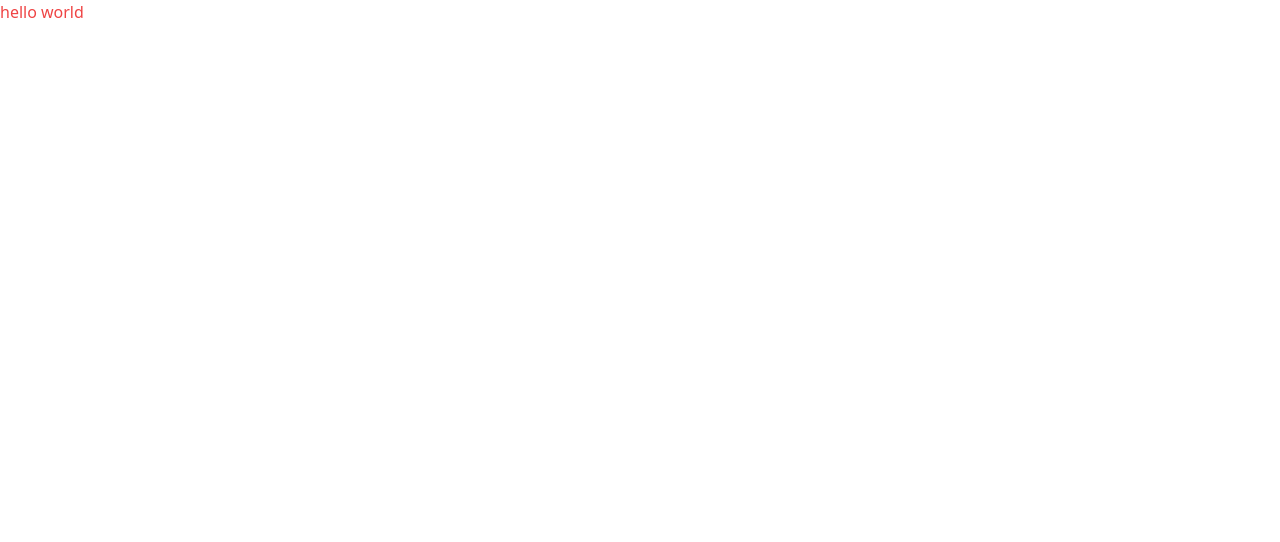
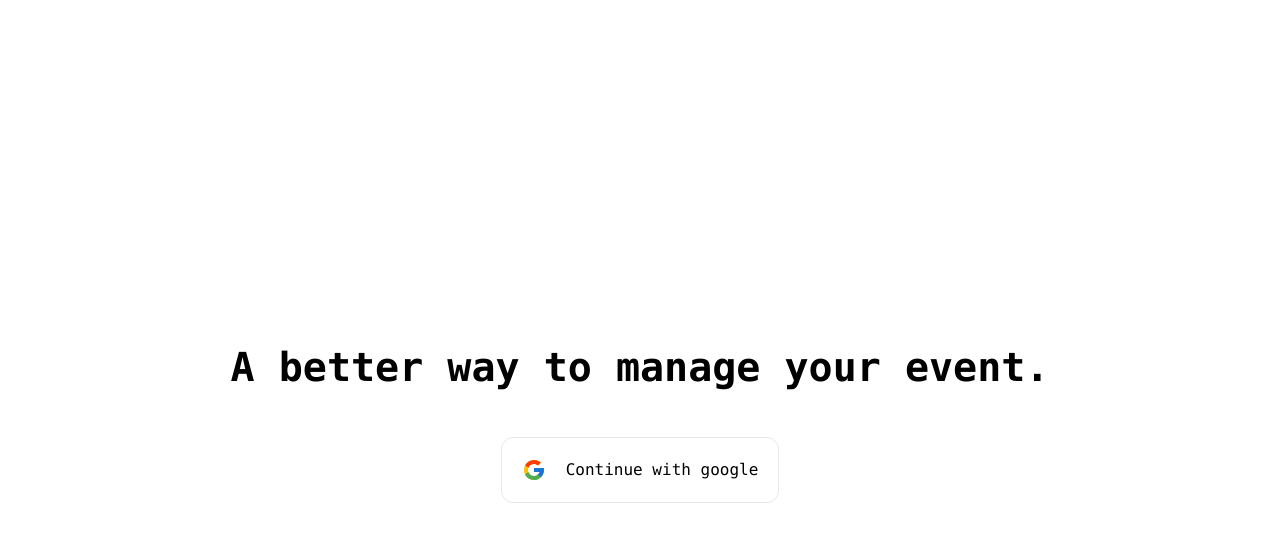
Before and after one commit to jxianc/miru, a Next.js app in the folder apps/web/: page / in a window 1280 px wide. Shown: the top 542 px of the page. Built offline with nearby package versions, Linux system fonts and the light colour scheme.

Commit message:
Home page with google sign in

```diff
--- a/apps/web/next.config.js
+++ b/apps/web/next.config.js
@@ -1,6 +1,9 @@
 module.exports = {
   reactStrictMode: true,
   experimental: {
-    transpilePackages: ["ui"],
+    transpilePackages: ['ui'],
   },
-};
+  images: {
+    domains: ['images.unsplash.com'],
+  },
+}
--- a/apps/web/pages/index.tsx
+++ b/apps/web/pages/index.tsx
@@ -1,7 +1,18 @@
+import Navbar from '../components/Navbar'
+import { FcGoogle } from 'react-icons/fc'
 export default function Web() {
   return (
-    <div>
-      <div className="text-red-500">hello world</div>
+    <div className="my-5 mx-5 h-screen items-center gap-10 flex flex-col justify-center">
+      <h1 className="font-mono font-semibold text-[40px] ">
+        A better way to manage your event.
+      </h1>
+      <div
+        className="hover:cursor-pointer flex font-mono justify-center items-center gap-5 border p-5 rounded-xl "
+        onClick={() => console.log('print')}
+      >
+        <FcGoogle className="text-2xl" />
+        <p>Continue with google</p>
+      </div>
     </div>
   )
 }
--- a/apps/web/tailwind.config.js
+++ b/apps/web/tailwind.config.js
@@ -8,5 +8,5 @@ module.exports = {
   theme: {
     extend: {},
   },
-  plugins: [],
+  plugins: [require('flowbite/plugin')],
 }
```
Also changed, not shown: 1 other file (tests, documents, lock files or other folders).
